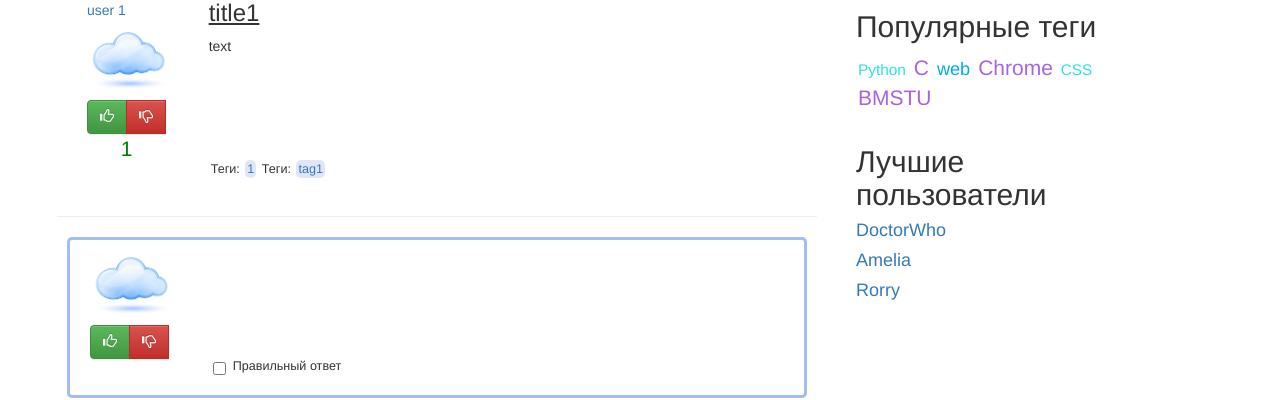
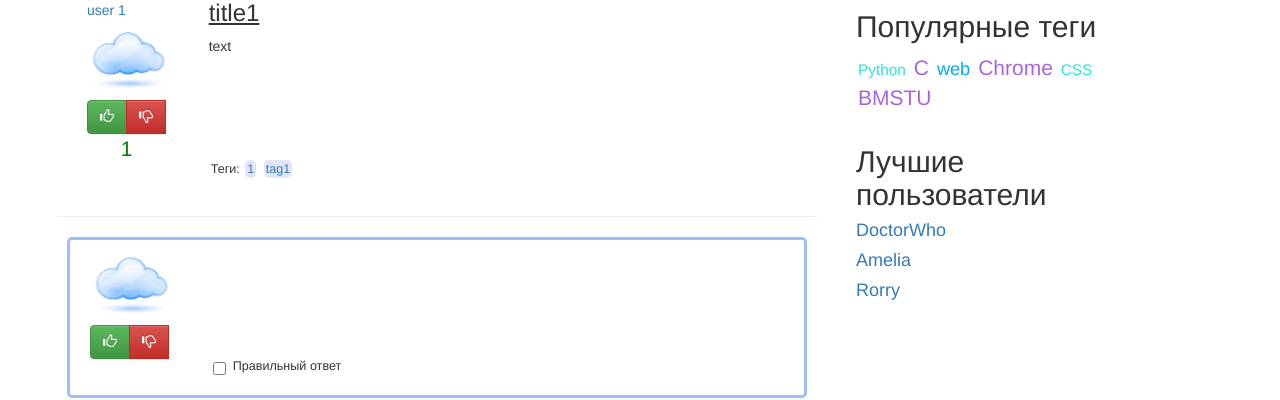
Before and after one commit to imabu/ask, a Django app: page /question/1/ in a window 1280 px wide. Shown: the part 107-507 px from the top of the page. Run offline with Django 3.2, Linux system fonts and the light colour scheme.

Commit message:
correcr views details

```diff
--- a/ask_app/views.py
+++ b/ask_app/views.py
@@ -19,7 +19,7 @@
 	question_details={'question_id':question_id,'title':'title'+str(question_id), 'text':'text','author': 'user '+str(question_id),'rating':question_id, 'tags':[str(question_id), 'tag'+str(question_id)]}
 	comments=[]
 	for i in range(1,5):
-		comments+={'text':'text','author': 'user '+str(i),'rating':i,'isTrue':True}
+		comments+={'text':'text','author': 'user '+str(i),'rating':str(i),'isTrue':'True'}
 	context={'question_details':question_details,'comments':comments,'isAuth':True}
 	return render(request, 'question.html', context)
 
--- a/templates/question.html
+++ b/templates/question.html
@@ -19,7 +19,7 @@
           <h3 id ="question-header">{{question_details.title}}</h3>
           <p align="justify" id="question-text">{{question_details.text}}</p>
           <div id="question-bottom">
-            {% for tag in question_details.tags %}Теги:
+           Теги: {% for tag in question_details.tags %}
             <a href="tag.html" id="tags"> {{tag}}</a>
             {% endfor %}
           </div>
```
